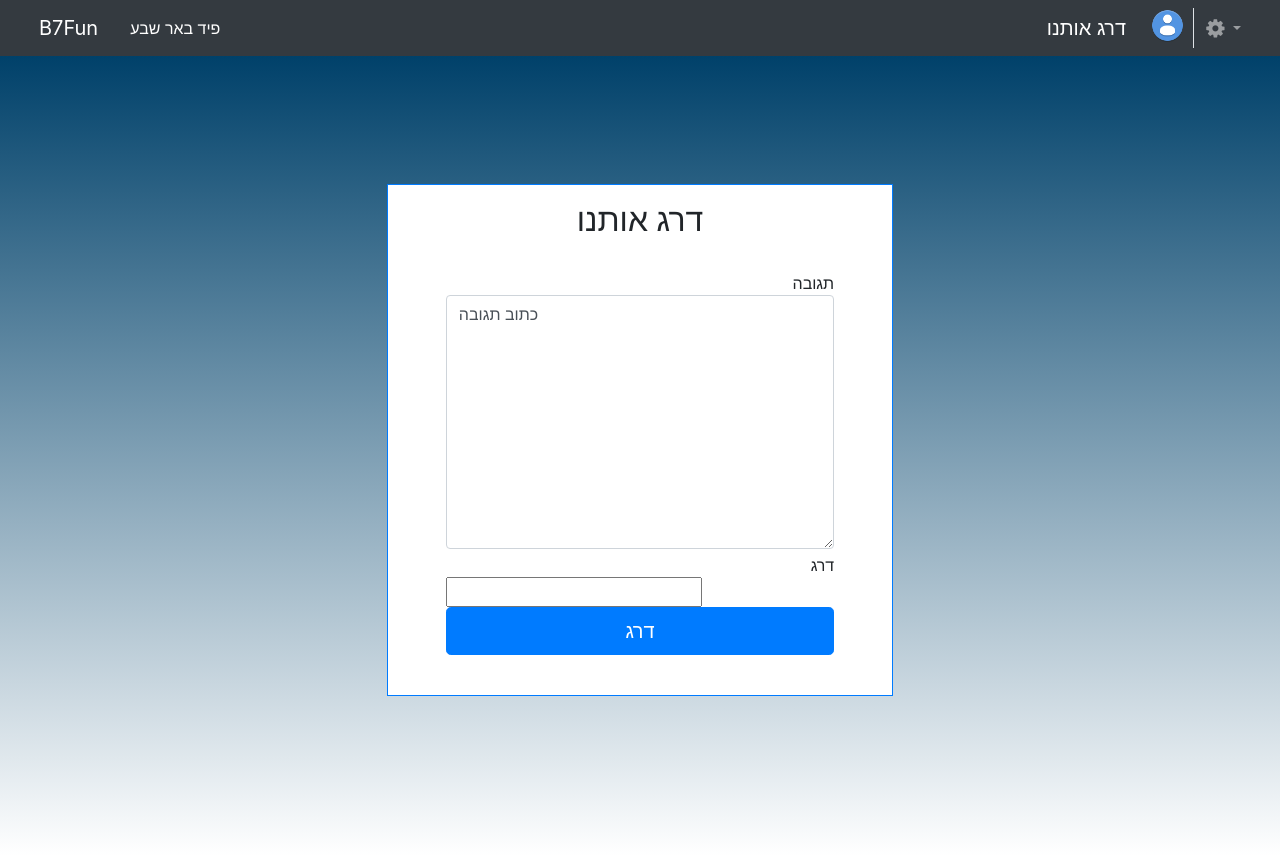
After one commit to leorrose/B7Fun, a Django app: page /reviews/ in a window 1280 px wide. The commit adds this page. Run offline with Django 3.2, Linux system fonts and the light colour scheme; the visitor is signed in with stand-in values (Sample User, id 1); some libraries are stand-ins or nearby versions.

Commit message:
PM2020T17-80

```diff
--- a/B7FunDjango/B7FunDjango/urls.py
+++ b/B7FunDjango/B7FunDjango/urls.py
@@ -16,6 +16,7 @@ urlpatterns = [
     path('admin/', admin.site.urls),
     path('Profile/', include('Profile.urls')),
     path('posts/', include('postsFeed.urls')),
+    path('reviews/', include('reviews.urls')),
     path('password-reset/',
          auth_views.PasswordResetView.as_view(
              template_name='accounts/password_reset.html',
--- a/B7FunDjango/reviews/models.py
+++ b/B7FunDjango/reviews/models.py
@@ -8,6 +8,7 @@ from django.core.validators import MaxValueValidator, MinValueValidator
 
 # Create your models here.
 class Review(models.Model):
+    id = models.IntegerField(primary_key=True)
     date = models.DateTimeField(auto_now_add=True, verbose_name="date")
     review_content = models.TextField(max_length=500, verbose_name="review_content")
     sender_email = models.EmailField(max_length=60, verbose_name="sender_email")
--- /dev/null
+++ b/B7FunDjango/reviews/templates/reviews/review.html
@@ -0,0 +1,46 @@
+{% extends 'baseWithNav.html' %}
+{%block content%}
+    <div class="container d-flex flex-column h-100" >
+        <div class="flex-grow-1"></div>
+        <div class="row justify-content-center">
+            <div class="col-10 col-md-8 col-lg-6 jumbotron" style="background-color:transparent !important;">
+                <div class="p-3 border border-primary" style="background-color:#fff;">
+                    <form class="site-form" action="{% url 'reviews:review' %}" method="post">
+                        {%csrf_token%}
+                        <h2 class="h2 text-center" dir="rtl"> דרג אותנו </h2>
+                        </br>
+                        <div class="row d-flex flex-row">
+                            <div class="flex-grow-1"></div>
+                            <div class="col-10">
+                                <p dir="rtl" class="mb-0 text-right"> {{ form.review_content.label }} </p>
+                                {{form.review_content}}
+                                {% if form.review_content.errors %}
+                                    {% for error in form.review_content.errors%}
+                                        <p class="text-danger m-0">* {{error}}</p>
+                                    {% endfor %}
+                                {% endif %}
+                                <p dir="rtl" class="mt-1 mb-0 text-right"> {{ form.rating.label }} </p>
+                                {{form.rating}}
+                                {% if form.rating.errors %}
+                                    {% for error in form.rating.errors%}
+                                        <p class="text-danger m-0">* {{error}}</p>
+                                    {% endfor %}
+                                {% endif %}
+                                {% if form.non_field_errors %}
+                                    {% for error in form.non_field_errors %}
+                                        <p class="text-danger m-0">* {{error}}</p>
+                                    {% endfor %}
+                                {% endif %}
+                                </br>
+                                <button type="submit" class="btn btn-primary btn-lg btn-block"> דרג </button>
+                            </div>
+                            <div class="flex-grow-1"></div>
+                        </div>
+                    </form>
+                    </br>
+                </div>
+            </div>
+        </div>
+        <div class="flex-grow-1"></div>
+    </div>
+{%endblock%}
--- a/B7FunDjango/reviews/views.py
+++ b/B7FunDjango/reviews/views.py
@@ -14,13 +14,15 @@ def review(request):
     if request.method == 'POST':
         form = ReviewForm(request.POST)
         if form.is_valid():
+            id = Review.objects.count() + 1
             review = Review.objects.create(review_content=form.cleaned_data.get('review_content'),
                                            sender_email=request.user.email,
                                            sender_user_name=request.user.user_name,
-                                           rating=form.cleaned_data.get('rating'))
+                                           rating=form.cleaned_data.get('rating'),
+                                           id=id)
             print(review.review_content)
-            review.save()
-            redirect('feed:feed')
+            print(type(review.rating))
+            return redirect('feed:feed')
     else:
         form = ReviewForm()
         return render(request, 'reviews/review.html', {'form': form})
--- a/B7FunDjango/templates/baseWithNav.html
+++ b/B7FunDjango/templates/baseWithNav.html
@@ -62,7 +62,7 @@
                 </ul>
                 <ul class="navbar-nav nav-flex-icons text-right ml-auto pr-2 border-right collapse-border-top" id="profile-image">
                       <li class="nav-item active">
-                        <a class="navbar-brand nav-link" href="{% url 'feed:feed' %}">דרג אותנו</a>
+                        <a class="navbar-brand nav-link" href="{% url 'reviews:review' %}">דרג אותנו</a>
                     </li>
                     <li class="nav-item avatar">
                         <a class="nav-link p-0" href="{% url 'Profile:my_profile' %}">
```
